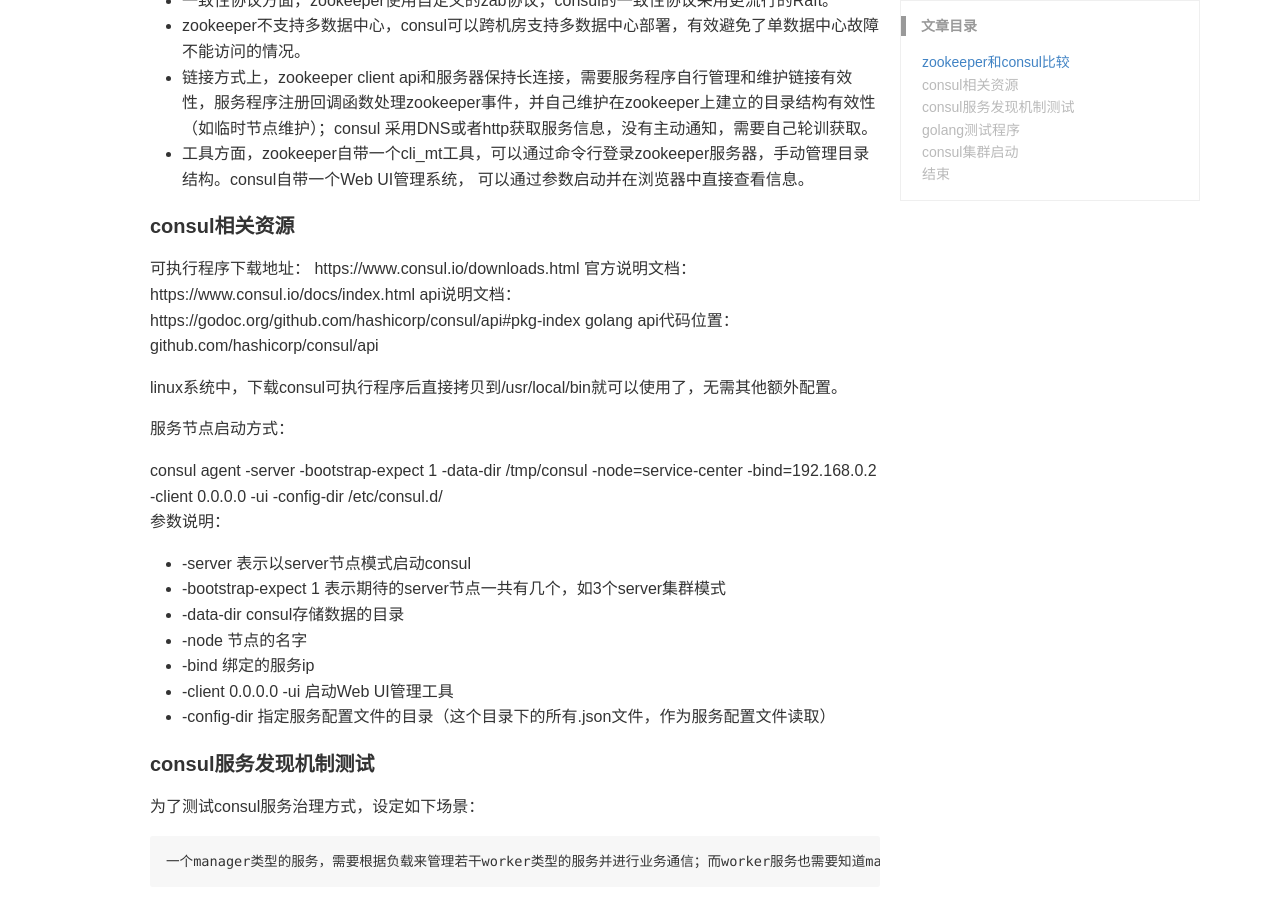
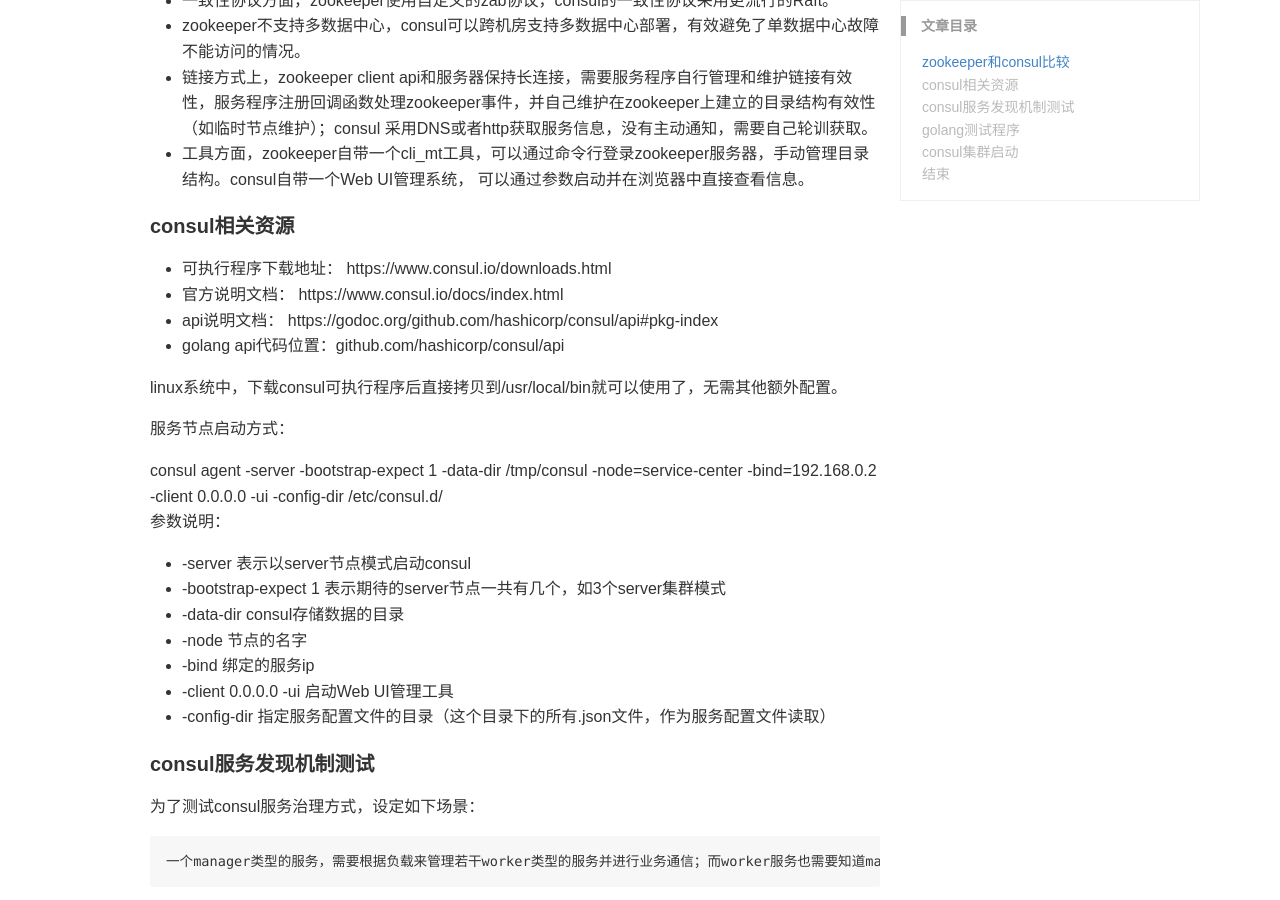
Before and after one commit to pertgame/pertgame.github.io, a Jekyll site: the page built from _posts/2017-02-18-基于consul构建golang系统分布式服务发现机制.md, in a window 1280 px wide and 900 px high, scrolled down 614 px. Built offline with Jekyll 4.4.1, drawn with Linux system fonts in a browser that asks for light colours.

```diff
--- a/_posts/2017-02-18-基于consul构建golang系统分布式服务发现机制.md
+++ b/_posts/2017-02-18-基于consul构建golang系统分布式服务发现机制.md
@@ -24,10 +24,10 @@ category: golang
 
 #### consul相关资源
 
-可执行程序下载地址： https://www.consul.io/downloads.html
-官方说明文档：      https://www.consul.io/docs/index.html
-api说明文档：       https://godoc.org/github.com/hashicorp/consul/api#pkg-index
-golang api代码位置：github.com/hashicorp/consul/api
+- 可执行程序下载地址： https://www.consul.io/downloads.html
+- 官方说明文档：      https://www.consul.io/docs/index.html
+- api说明文档：       https://godoc.org/github.com/hashicorp/consul/api#pkg-index
+- golang api代码位置：github.com/hashicorp/consul/api
 
 linux系统中，下载consul可执行程序后直接拷贝到/usr/local/bin就可以使用了，无需其他额外配置。
 
```
